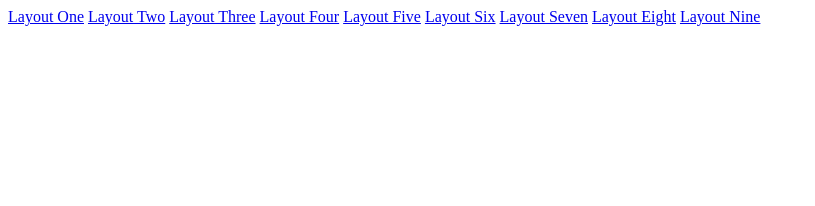
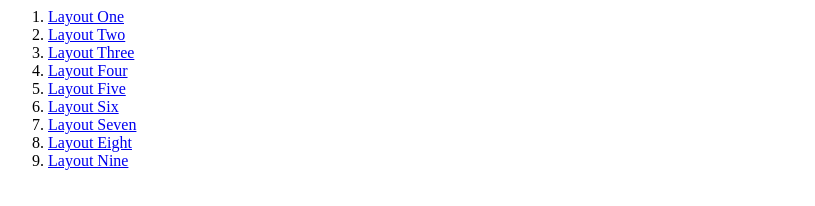
Before and after one commit to E-Bay/TheFifthOfMany, a plain HTML site: page index.html in a window 1280 px wide. Shown: the whole page, without its empty margins (0-815 px from the left). Drawn offline with Linux system fonts and the light colour scheme.

Commit message:
Final.Proj

```diff
--- a/index.html
+++ b/index.html
@@ -1,15 +1,15 @@
 <html>
 <body>
-  <p>
-<a href="layout1.html">Layout One</a></li>
-<a href="layout2.html">Layout Two</a></li>
-<a href="layout3.html">Layout Three</a></li>
-<a href="layout4.html">Layout Four</a></li>
-<a href="layout5.html">Layout Five</a></li>
-<a href="layout6.html">Layout Six</a></li>
-<a href="layout7.html">Layout Seven</a></li>
-<a href="layout8.html">Layout Eight</a></li>
-<a href="layout9.html">Layout Nine</a></li>
-  </p>
+  <ol>
+<li><a href="layout1.html">Layout One</a></li>
+<li><a href="layout2.html">Layout Two</a></li>
+<li><a href="layout3.html">Layout Three</a></li>
+<li><a href="layout4.html">Layout Four</a></li>
+<li><a href="layout5.html">Layout Five</a></li>
+<li><a href="layout6.html">Layout Six</a></li>
+<li><a href="layout7.html">Layout Seven</a></li>
+<li><a href="layout8.html">Layout Eight</a></li>
+<li><a href="layout9.html">Layout Nine</a></li>
+</ol>
 </body>
 </html>
```
